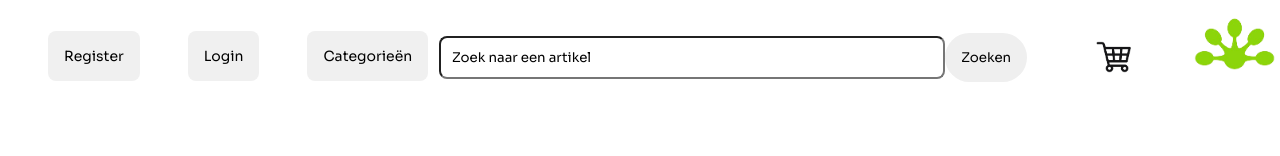
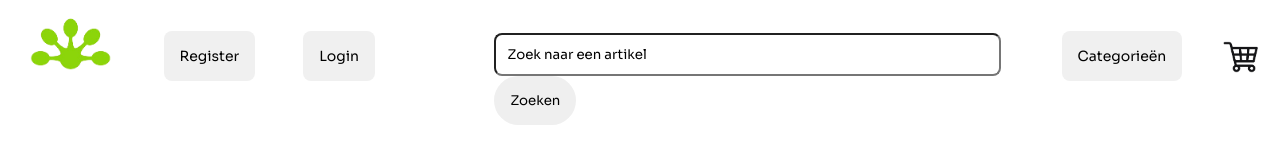
Before and after one commit to JasperB0182/Angular-Springboot-Webshop, an Angular app: page /products in a window 1280 px wide. Shown: the top 156 px of the page. Built offline with nearby package versions, Linux system fonts and the light colour scheme.

Commit message:
changed header

```diff
--- a/src/app/global/header/header.component.html
+++ b/src/app/global/header/header.component.html
@@ -1,8 +1,9 @@
 <header>
+  <img src="../assets/megekko-logo.png" height="90" width="90" class="logo-image" alt="Foto van logo" [routerLink]="['/']">
   <li class="register/login">
     <a href="http://www.google.nl">Register</a>
     <a>Login</a>
-    <a [routerLink]="['/products']">Categorieën</a>
+
   </li>
   <form class="search-bar" action="https://www.google.nl/">
     <input type="text" placeholder="Zoek naar een artikel">
@@ -11,6 +12,9 @@
   <li class="admin-panel-list">
     <a>Admin paneel</a>
   </li>
+  <li class="register/login">
+    <a [routerLink]="['/products']">Categorieën</a>
+  </li>
   <img src="../assets/shopping-cart.jpg" height="50" width="50" class="shopping-cart-image" alt="Shopping cart icon">
-  <img src="../assets/megekko-logo.png" height="90" width="90" class="logo-image" alt="Foto van logo" [routerLink]="['/']">
+
 </header>
--- a/src/app/global/header/header.component.scss
+++ b/src/app/global/header/header.component.scss
@@ -17,7 +17,7 @@ a {
 
 .shopping-cart-image {
   margin-top: 4vh;
-  margin-left: auto;
+  margin-right: 1vw;
   cursor: pointer;
 }
 
@@ -74,7 +74,7 @@ img {
 
 .search-bar {
   margin-top: 20px;
-  margin-left: 170px;
+  margin-left: 110px;
   padding: 0.8rem;
 
   input {
@@ -115,7 +115,7 @@ img {
 }
 
 .logo-image {
-  margin-left: auto;
+  margin-left: 2vw;
   cursor: pointer;
 }
 
--- a/src/app/homepage/list-product-showcase/list-product-showcase.component.html
+++ b/src/app/homepage/list-product-showcase/list-product-showcase.component.html
@@ -1,8 +1,8 @@
 <section id="product-showcase-list-container">
 
   @if (ShowcaseProducts?.length){
-    @for (Showcaseproduct of ShowcaseProducts.slice(0, 6) ; track Showcaseproduct.name){
-      <app-product-showcase productnaam="{{Showcaseproduct.productNaam}}" fotolocatie="{{Showcaseproduct.imgProduct}}"/>
+    @for (Showcaseproduct of ShowcaseProducts.slice(0, 6) ; track Showcaseproduct.productId){
+      <app-product-showcase productnaam="{{Showcaseproduct.productNaam}}" fotolocatie="{{Showcaseproduct.imgProduct}}" productId="{{ Showcaseproduct.productId }}"/>
     }
   } @else {
     <p>Loading products..</p>
--- a/src/app/homepage/product-showcase/product-showcase.component.html
+++ b/src/app/homepage/product-showcase/product-showcase.component.html
@@ -1,5 +1,5 @@
 <article id="individual-item-showcase">
   <img src="{{fotolocatie}}" alt="Foto van product">
   <p>{{productnaam}}</p>
-  <button>Bestel</button>
+  <button [routerLink]="['/products/alles/', productId]">Bestel</button>
 </article>
--- a/src/app/homepage/product-showcase/product-showcase.component.scss
+++ b/src/app/homepage/product-showcase/product-showcase.component.scss
@@ -21,4 +21,5 @@ button {
   border-radius: 2rem;
   position: absolute;
   top: 155%;
+  cursor: pointer;
 }
--- a/src/app/homepage/product-showcase/product-showcase.component.ts
+++ b/src/app/homepage/product-showcase/product-showcase.component.ts
@@ -1,12 +1,16 @@
 import {Component, Input} from '@angular/core';
+import {RouterLink} from '@angular/router';
 
 @Component({
   selector: 'app-product-showcase',
-  imports: [],
+  imports: [
+    RouterLink
+  ],
   templateUrl: './product-showcase.component.html',
   styleUrl: './product-showcase.component.scss'
 })
 export class ProductShowcaseComponent {
   @Input() productnaam: string = '';
   @Input() fotolocatie: string = '';
+  @Input() productId: string = '';
 }
--- a/src/app/product-overview/product-overview.component.html
+++ b/src/app/product-overview/product-overview.component.html
@@ -1,7 +1,7 @@
 <app-header />
 <app-product-overview-head />
 @if (Products?.length){
-  @for (product of Products ; track product.name){
+  @for (product of Products ; track product.productId){
     <app-product-overview-card productnaam="{{product.productNaam}}" productimg="{{product.imgProduct}}" productprijs = {{product.prijs}} productbrandimg = "{{ product.brand.imgLocation }}" productId="{{ product.productId }}" />
   }
 
```
